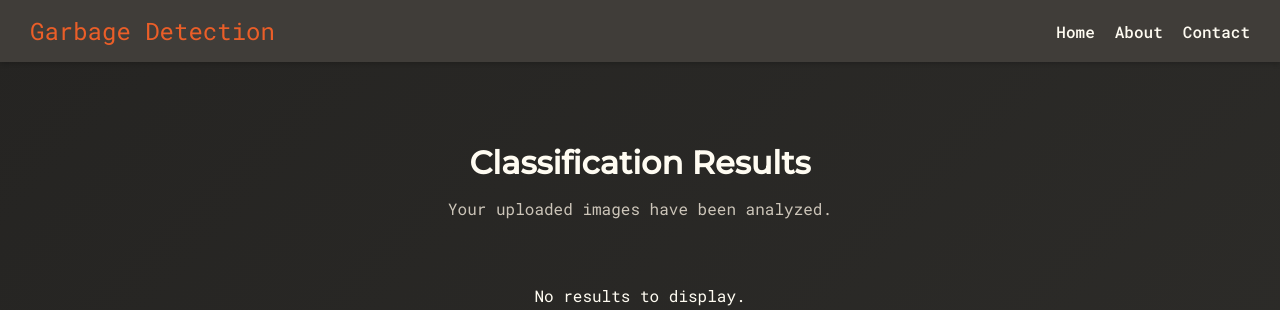
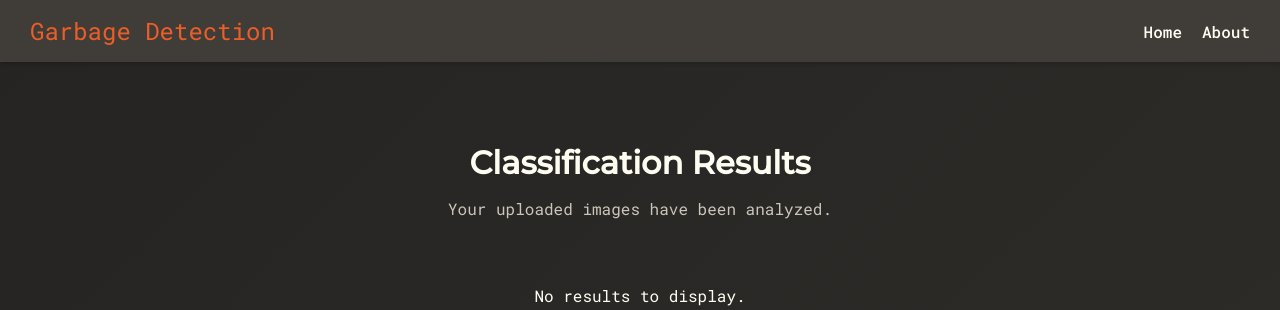
Before and after one commit to CookieDevLab/Garbage_detection, a Flask app: template templates/results.html in a window 1280 px wide. Shown: the top 310 px of the page. Run offline with Flask 3, Linux system fonts and the light colour scheme; the template is opened without the code that fills it, so the values that code supplies are empty.

Commit message:
Update results.html

```diff
--- a/templates/results.html
+++ b/templates/results.html
@@ -13,7 +13,6 @@
         <ul class="nav-links">
             <li><a href="/">Home</a></li>
             <li><a href="/about">About</a></li>
-            <li><a href="/contact">Contact</a></li>
         </ul>
     </nav>
 
```
